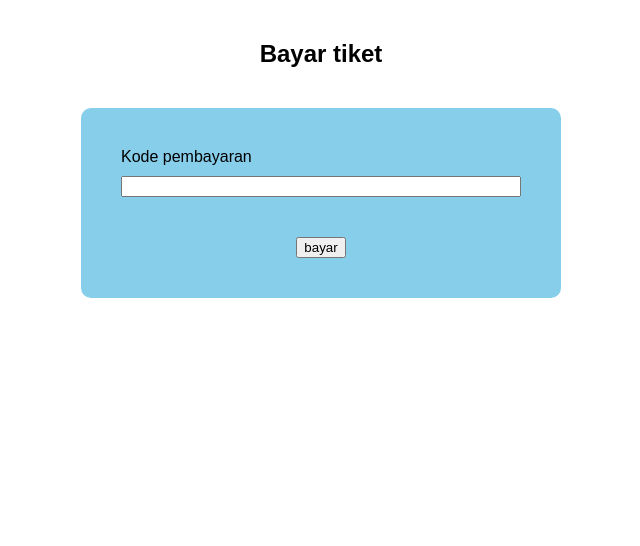
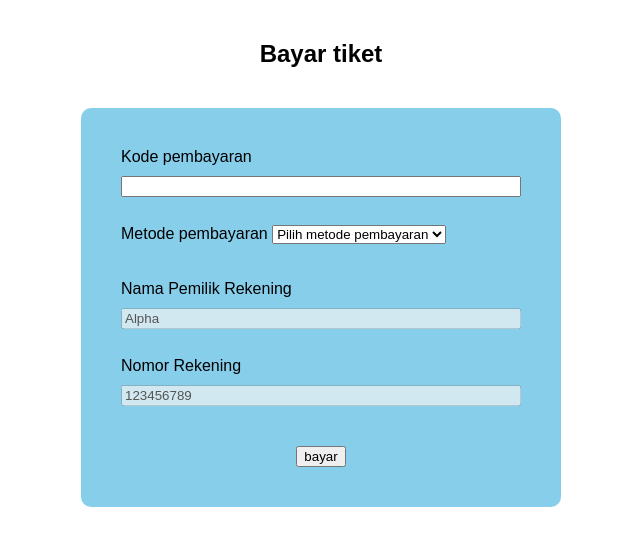
Before and after one commit to backend-player/practice, a PHP site: page /bayar-tiket.php in a window 1280 px wide. Shown: the part 38-584 px from the top of the page, without its empty margins (319-959 px from the left). Run offline with PHP 8.4, Linux system fonts and the light colour scheme.

Commit message:
add payment method (dummy)

```diff
--- a/tiket_minibus/bayar-tiket.php
+++ b/tiket_minibus/bayar-tiket.php
@@ -5,9 +5,12 @@ include 'navbar.php';
 
 if(isset($_POST["submit"])) {
     $bayar_tiket = htmlspecialchars($_POST["bayar"]);
+    $metode = htmlspecialchars($_POST["metode"]);
 
     if(empty($bayar_tiket)) {
-        $notifikasi_gagal = "anda belum mengisi form";
+        $notifikasi_gagal = "anda belum mengisi kode pembayaran";
+    } else if(empty($metode)) {
+        $notifikasi_gagal = "anda belum memilih metode pembayaran";
     } else {
         $sql = "SELECT status_pembayaran, kode_pembayaran FROM data_penumpang WHERE kode_pembayaran = '$bayar_tiket' ";
         $result = mysqli_query($conn, $sql);
@@ -57,6 +60,32 @@ if(isset($_POST["submit"])) {
                     <input type="text" name="bayar">
                 </label>
 
+                <br>
+
+                <label>
+                    Metode pembayaran
+                    <select name="metode">
+                        <option value="" selected hidden>Pilih metode pembayaran</option>
+                        <option value="bca">Bank BCA</option>
+                        <option value="mandiri">Bank Mandiri</option>
+                        <option value="bni">Bank BNI</option>
+                    </select>
+                </label>
+
+                <br><br><br>
+
+                <label>
+                    Nama Pemilik Rekening
+                    <input type="text" name="nama_pemilik_rekening" value="Alpha" disabled>
+                </label>
+
+                <br>
+
+                <label>
+                    Nomor Rekening
+                    <input type="text" name="nomor_rekening" value="123456789" disabled>
+                </label>
+
                 <p class="teks-hijau"><?php if(isset($notifikasi_berhasil)) { echo $notifikasi_berhasil; }; ?></p>
                 <p class="teks-merah"><?php if(isset($notifikasi_gagal)) { echo $notifikasi_gagal; }; ?></p>
 
```
